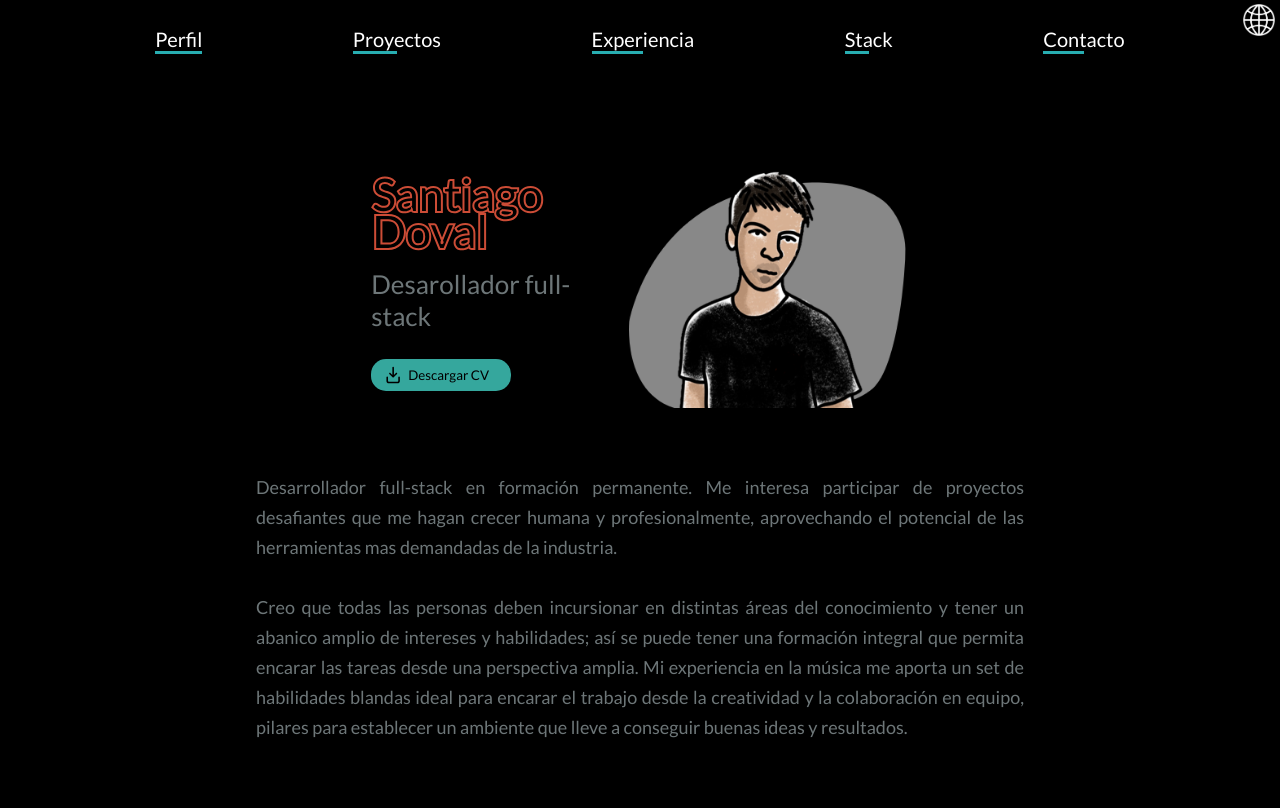
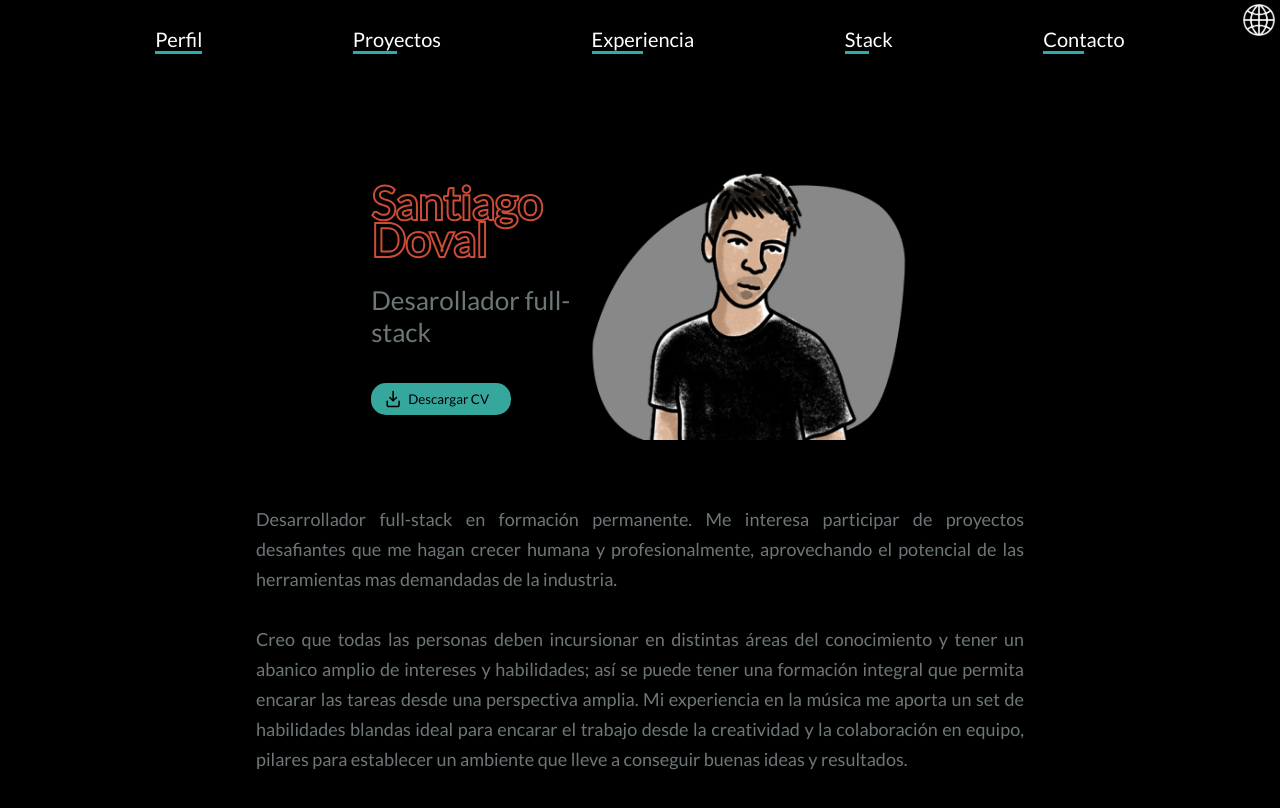
Before and after one commit to santiagodovalb/portfolio, a React (Create React App) app: page / in a window 1280 px wide. Shown: the top 808 px of the page. Built offline with nearby package versions, Linux system fonts and the light colour scheme.

Commit message:
fixed profile img

```diff
--- a/src/Paginas/Perfil.module.css
+++ b/src/Paginas/Perfil.module.css
@@ -12,7 +12,7 @@
 }
 
 .content img {
-  height: 15.5rem;
+  height: 35vh;
 }
 
 .text {
```
